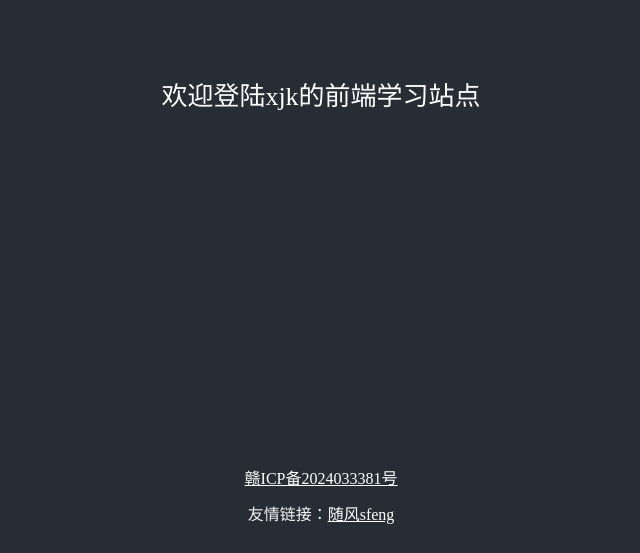
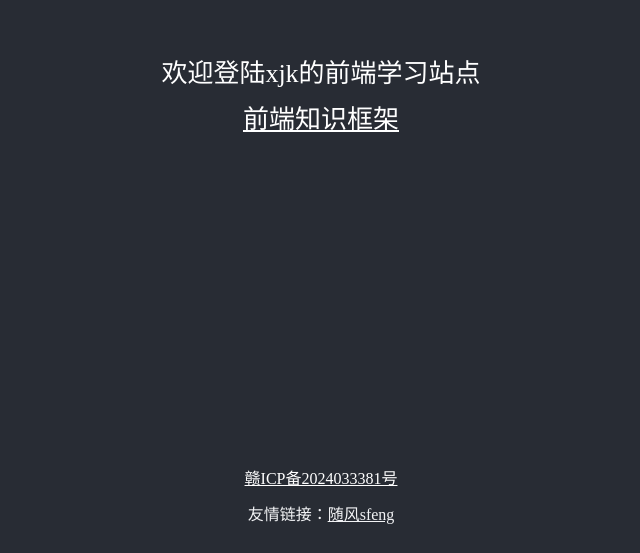
Before and after one commit to jserxiao/bigfe_front, a React (Create React App) app: page / in a window 1280 px wide. Shown: the part 247-800 px from the top of the page, without its empty margins (319-959 px from the left). Built offline with nearby package versions, Linux system fonts and the light colour scheme; no server answers; the HTML template or start-up script is replaced by a standard one.

Commit message:
feat: 增加知识框架图链接

```diff
--- a/src/App.css
+++ b/src/App.css
@@ -33,7 +33,10 @@
   padding: 30px 0;
   text-align: center;
 }
-.App-footer .link {
+.mb-20 {
+  margin-bottom: 20px;
+}
+.link {
   cursor: pointer;
   color: #fff;
   text-decoration: underline;
--- a/src/App.js
+++ b/src/App.js
@@ -12,11 +12,16 @@ const getData = async () => {
 const { data, error, loading } = useRequest(getData);
 const link = (path) => {
   window.open(path);
-}
+};
+const docLink = 'https://docs.qq.com/doc/DZU11WXFheXBJcmFL?layoutKey=newdoc&createInMall=true&disableFilter=true&folder=&is_panel=1&panel_key=29c5da37528bde745e50babdec8e2169&panel_type=doc&panel_connection_type=2&is_preload=0&fromPage=doc_list_new&create_type=2&aid_position=templatemall&aid_pos=templatemall';
+
   return (
     <div className="App">
       <header className="App-header">
-        欢迎登陆xjk的前端学习站点
+        <span class="mb-20">欢迎登陆xjk的前端学习站点</span>
+        <content>
+          <span class="link" onClick={() => link(docLink)}>前端知识框架</span>
+        </content>
       </header>
       <footer className="App-footer">
         <span class="link" onClick={() => link('https://beian.miit.gov.cn/')}>赣ICP备2024033381号</span>
```
